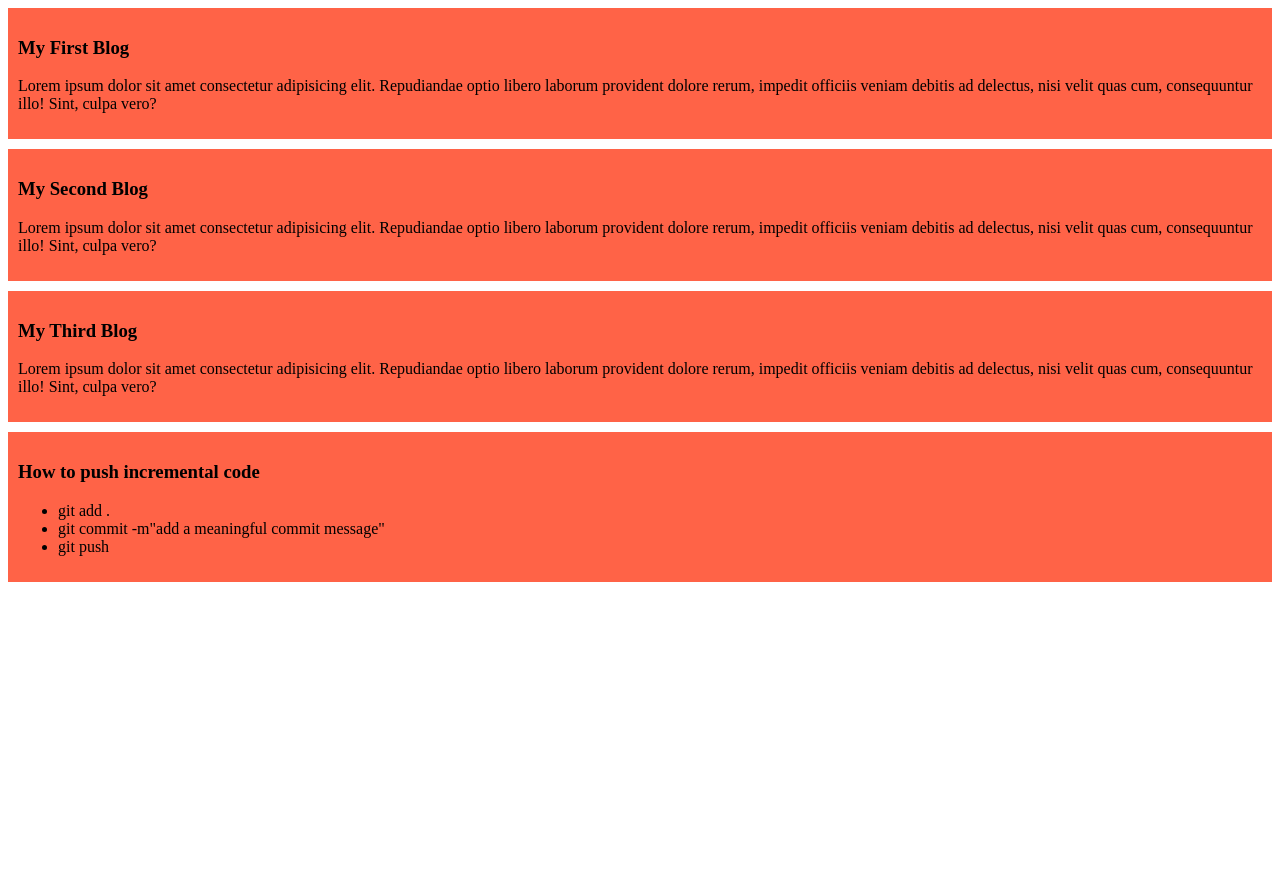
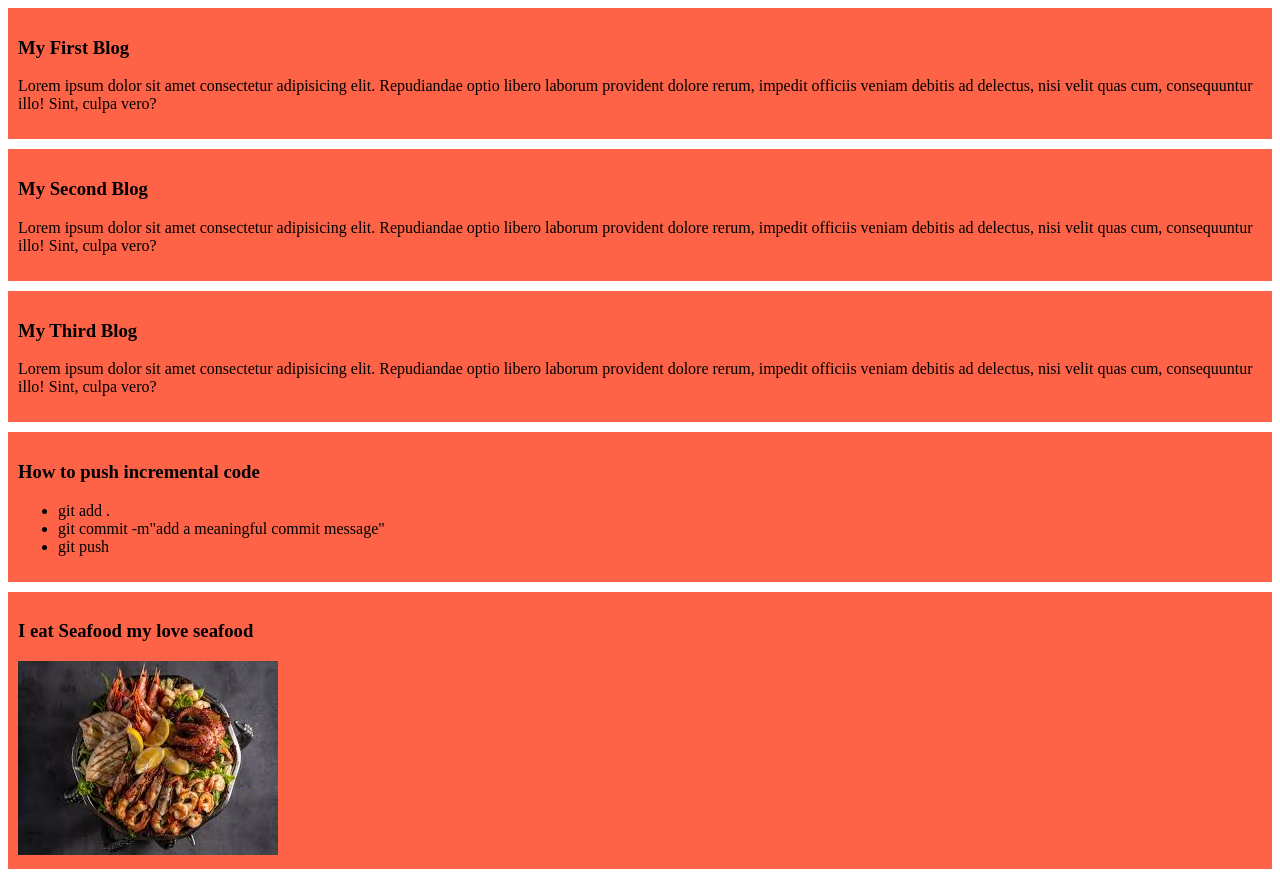
Before and after one commit to tasnimnishat78/my-simple-website, a plain HTML site: page index.html in a window 1280 px wide. Before the commit the page ends 800 px from the top, so only its background shows below. Drawn offline with Linux system fonts and the light colour scheme.

Commit message:
added seafood my love

```diff
--- a/index.html
+++ b/index.html
@@ -28,5 +28,9 @@
         </ul>
 
     </div>
+    <div>
+        <h3>I eat Seafood my love seafood</h3>
+        <img src="image/seafood.jpeg" alt="Picture of seafood">
+    </div>
 </body>
 </html>
```
Also changed, not shown: image/seafood.jpeg (added).
